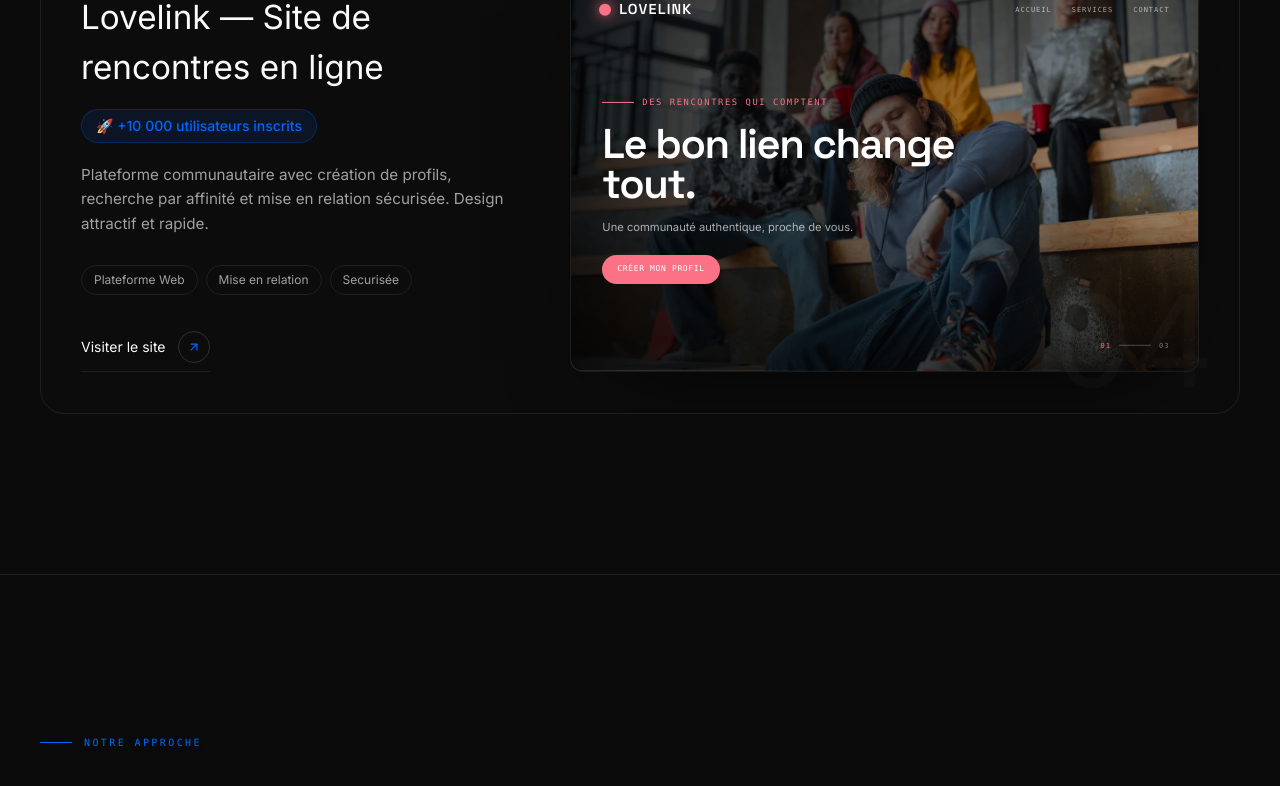
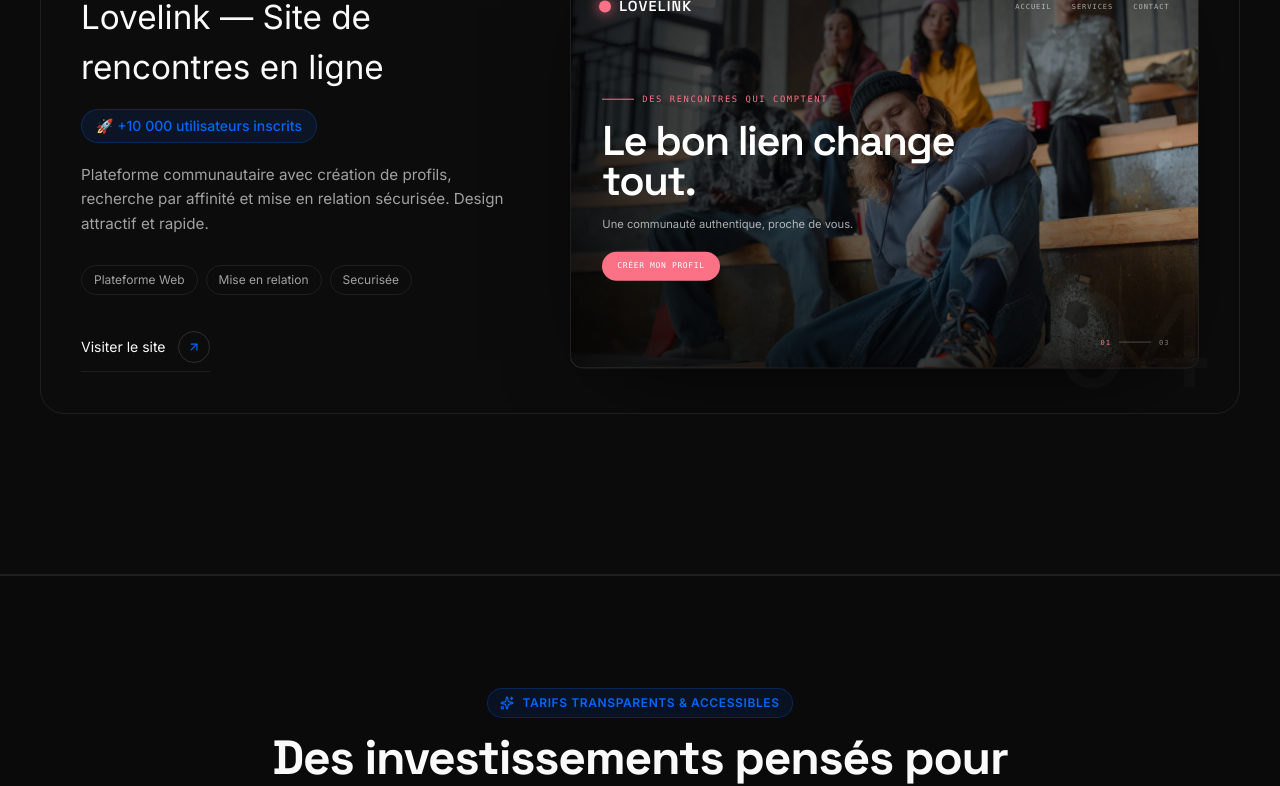
Before and after one commit to tchindagabriel59-arch/dsm-digital-portfolio, a Next.js app: page / in a window 1280 px wide. Shown: the part 6449-7235 px from the top of the page. Built offline with nearby package versions, Linux system fonts and the light colour scheme.

Commit message:
Update page.tsx

```diff
--- a/src/app/page.tsx
+++ b/src/app/page.tsx
@@ -2,6 +2,7 @@ import Hero from "@/components/sections/Hero";
 import Services from "@/components/sections/Services";
 import Industries from "@/components/sections/Industries";
 import Work from "@/components/sections/Work";
+import Pricing from "@/components/sections/Pricing";
 import Approach from "@/components/sections/Approach";
 import Stats from "@/components/sections/Stats";
 import Testimonials from "@/components/sections/Testimonials";
@@ -9,9 +10,9 @@ import Faq from "@/components/sections/Faq";
 import FinalCta from "@/components/sections/FinalCta";
 
 /**
- * Landing page one-page de l'agence.
- * Parcours complet :
- * Hero → Services → Secteurs → Réalisations → Méthode → Chiffres → Témoignages → FAQ → CTA Final.
+ * Landing page one-page de l'agence DSM Digital.
+ * Parcours de conversion optimisé :
+ * Hero → Services → Secteurs → Réalisations → Tarifs & Offres → Méthode → Chiffres → Témoignages → FAQ → CTA Final.
  */
 export default function Home() {
   return (
@@ -20,6 +21,7 @@ export default function Home() {
       <Services />
       <Industries />
       <Work />
+      <Pricing />
       <Approach />
       <Stats />
       <Testimonials />
```
